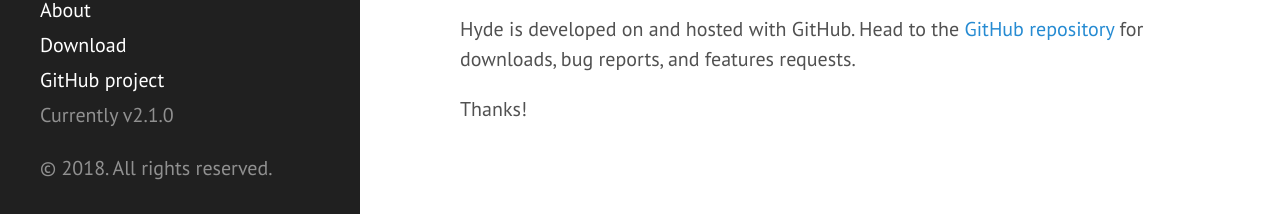
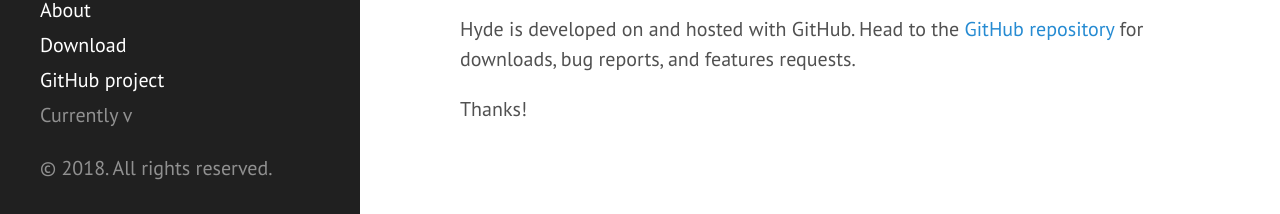
Before and after one commit to jonathan-lin/jonathan-lin.github.io, a Jekyll site: the page built from index.html, in a window 1280 px wide and 900 px high, scrolled down 524 px. Shown: the part 677-891 px from the top of the window. Built offline with Jekyll 4.4.1, drawn with Linux system fonts in a browser that asks for light colours; Markdown is read by kramdown in place of the engine named in the settings; the list of posts is cut into pages by our own code.

Commit message:
testing _config modifications

```diff
--- a/_config.yml
+++ b/_config.yml
@@ -14,13 +14,12 @@ url:              http://hyde.getpoole.com
 baseurl:          /
 
 author:
-  name:           'Mark Otto'
-  url:            https://twitter.com/mdo
+  name:           'Jonathan Lin'
+  url:            https://jonlin.zone/
 
 paginate:         5
 
 # Custom vars
-version:          2.1.0
 
 github:
   repo:           https://github.com/poole/hyde
```
